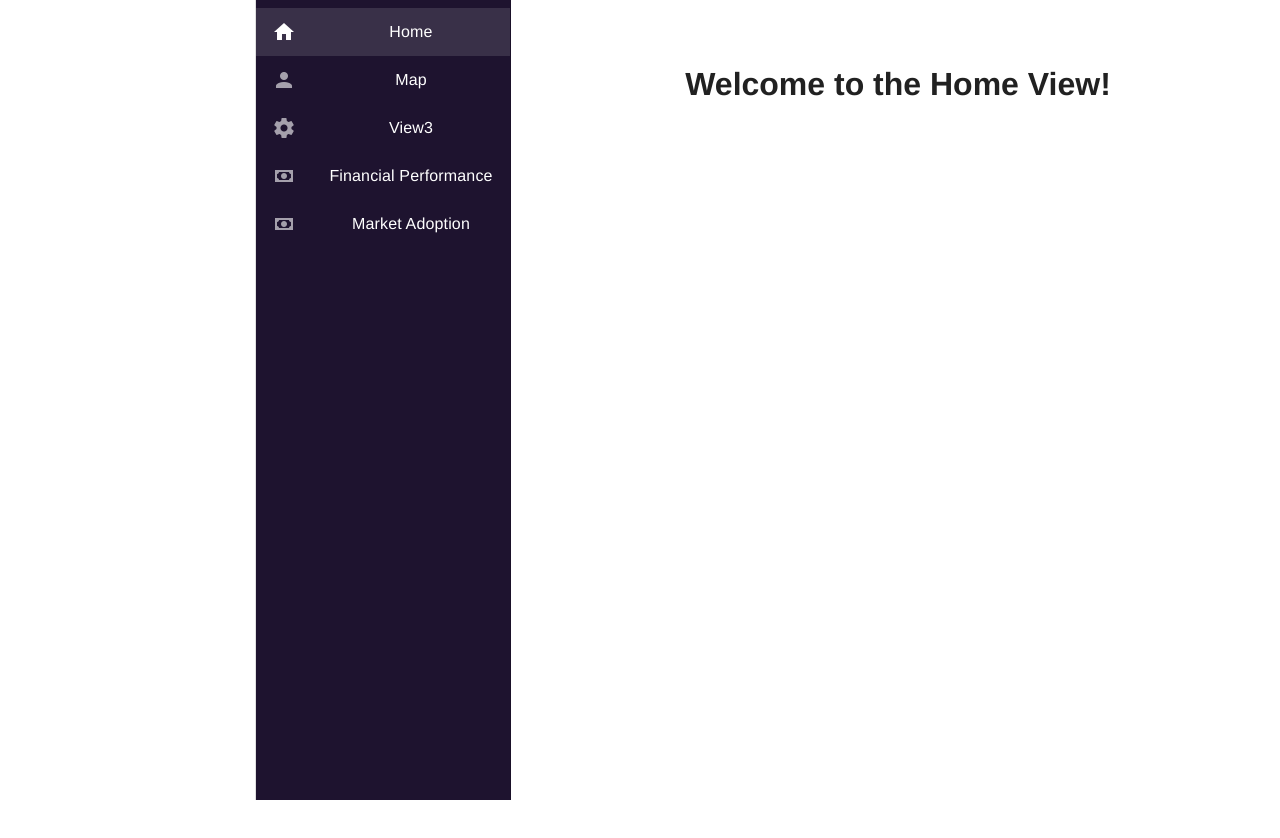
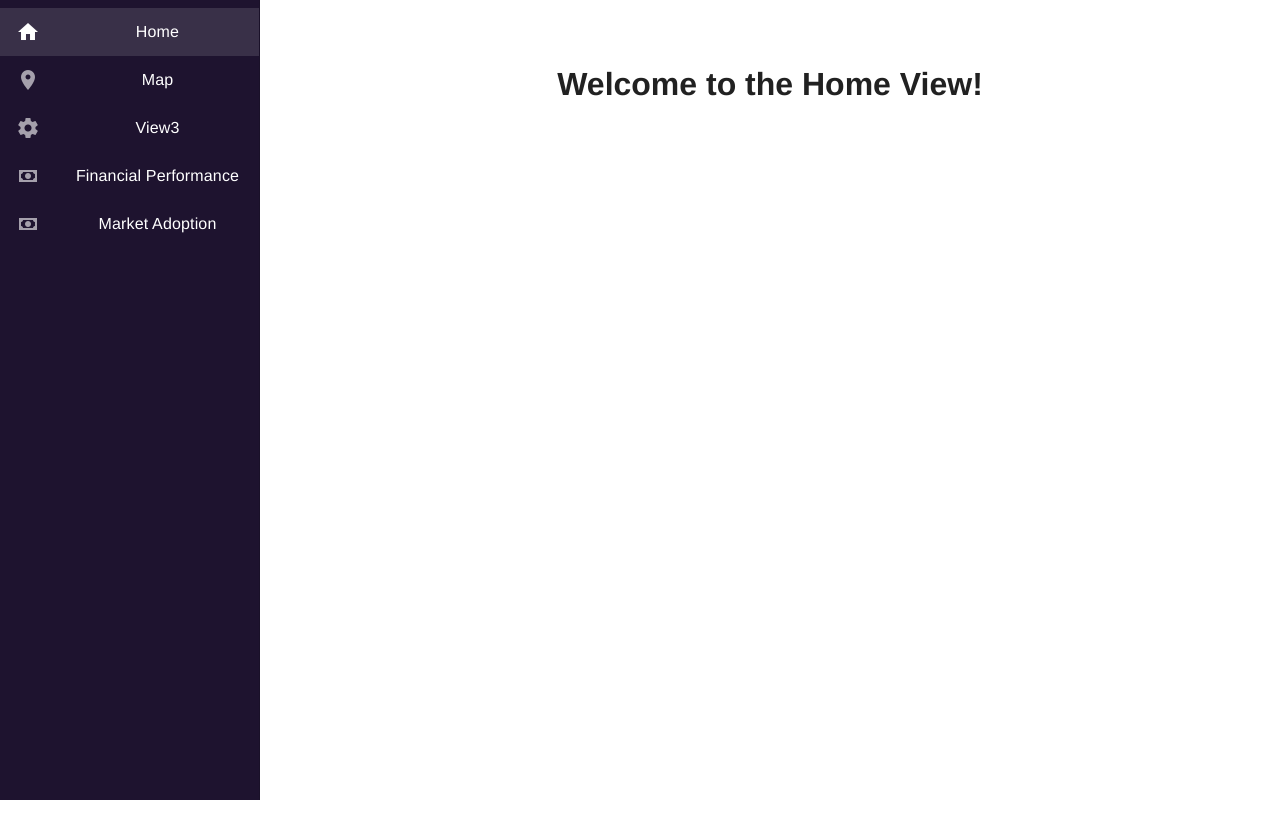
Before and after one commit to johnnythesnake12/bt4103-group17-dashboard-fe, a Vue app in the folder bt4103-group17-dashboard-fe/: page / in a window 1280 px wide. Shown: the top 838 px of the page. Built offline with nearby package versions, Linux system fonts and the light colour scheme.

Commit message:
Changed sidebar and icon

```diff
--- a/bt4103-group17-dashboard-fe/src/App.vue
+++ b/bt4103-group17-dashboard-fe/src/App.vue
@@ -1,8 +1,8 @@
 <template>
   <v-app>
-    <v-navigation-drawer permanent>
-      <SideBar />
-    </v-navigation-drawer>
+
+    <SideBar />
+
     <v-main>
       <router-view></router-view>
     </v-main>
--- a/bt4103-group17-dashboard-fe/src/components/SideBar.vue
+++ b/bt4103-group17-dashboard-fe/src/components/SideBar.vue
@@ -25,7 +25,7 @@
       return {
         items: [
           { text: "Home", icon: "mdi-home", route: "/" },
-          { text: "Map", icon: "mdi-account", route: "/map" },
+          { text: "Map", icon: "mdi-map-marker", route: "/map" },
           { text: "View3", icon: "mdi-cog", route: "/view3" },
           { text: "Financial Performance", icon: "mdi-cash", route: "/financial" },
           { text: "Market Adoption", icon: "mdi-cash", route: "/adoptionrate" },
```
